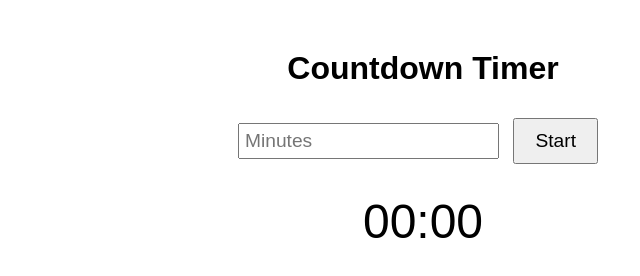
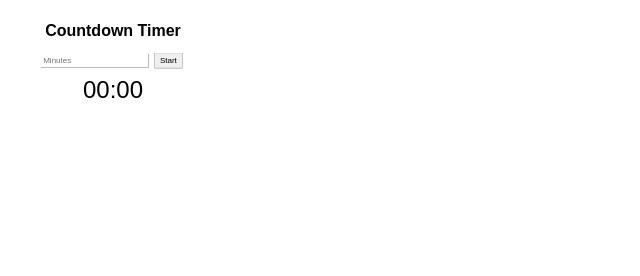
Before and after one commit to RawadN/notion-countdown, a plain HTML site: page index.html in a window 1280 px wide. Shown: the whole page, without its empty margins (217-857 px from the left). Drawn offline with Linux system fonts and the light colour scheme.

Commit message:
Update index.html

```diff
--- a/index.html
+++ b/index.html
@@ -8,22 +8,28 @@
         body {
             font-family: Arial, sans-serif;
             text-align: center;
-            margin: 50px;
+            margin: 20px;
+            transform: scale(0.5);
+            transform-origin: top left;
         }
         #timer {
             font-size: 3em;
-            margin: 20px;
+            margin: 10px;
         }
         button {
-            font-size: 1.2em;
-            padding: 10px 20px;
-            margin: 10px;
+            font-size: 1em;
+            padding: 5px 10px;
+            margin: 5px;
+        }
+        input {
+            font-size: 1em;
+            padding: 3px;
         }
     </style>
 </head>
 <body>
     <h1>Countdown Timer</h1>
-    <input type="number" id="minutes" placeholder="Minutes" min="0" style="font-size:1.2em; padding:5px;">
+    <input type="number" id="minutes" placeholder="Minutes" min="0">
     <button onclick="startCountdown()">Start</button>
     <div id="timer">00:00</div>
     <audio id="alarm" src="https://www.soundjay.com/button/beep-07.wav"></audio>
```
